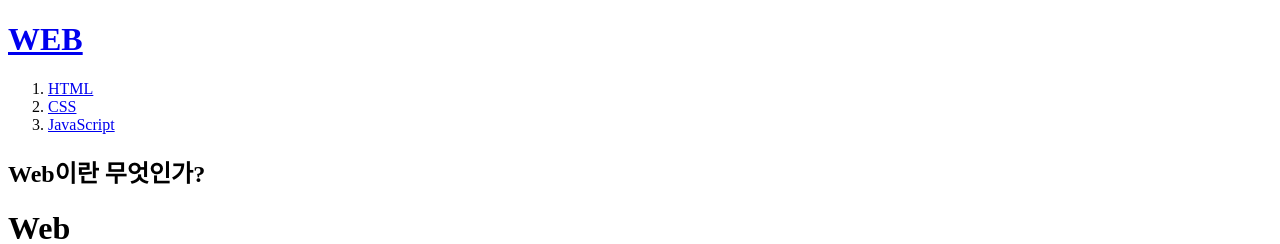
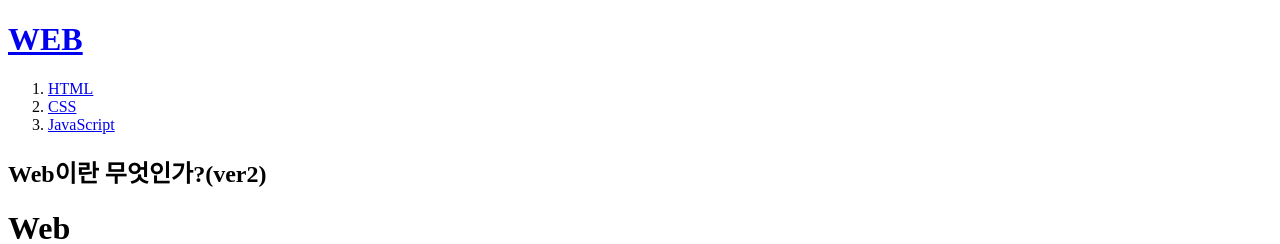
Before and after one commit to kimdonghyeon-97/html, a plain HTML site: page index.html in a window 1280 px wide. Shown: the top 244 px of the page. Drawn offline with Linux system fonts and the light colour scheme.

Commit message:
Update(ver2)

```diff
--- a/index.html
+++ b/index.html
@@ -11,7 +11,7 @@
     <li><a href="2.html">CSS</a></li>
     <li><a href="3.html">JavaScript</a></li>
   </ol>
-  <h2>Web이란 무엇인가?</h2>
+  <h2>Web이란 무엇인가?(ver2)</h2>
 
   <h1>Web</h1>
 월드 와이드 웹(World Wide Web, WWW, W3)은 인터넷에 연결된 컴퓨터를 통해 사람들이 정보를 공유할 수 있는 전 세계적인 정보 공간을 말한다. 간단히 웹(the Web)이라 부르는 경우가 많다. 이 용어는 인터넷과 동의어로 쓰이는 경우가 많으나 엄격히 말해 서로 다른 개념이다. 웹은 전자 메일과 같이 인터넷 상에서 동작하는 하나의 서비스일 뿐이다. 그러나 1993년 이래로 웹은 인터넷 구조의 절대적 위치를 차지하고 있다.</html>
```
